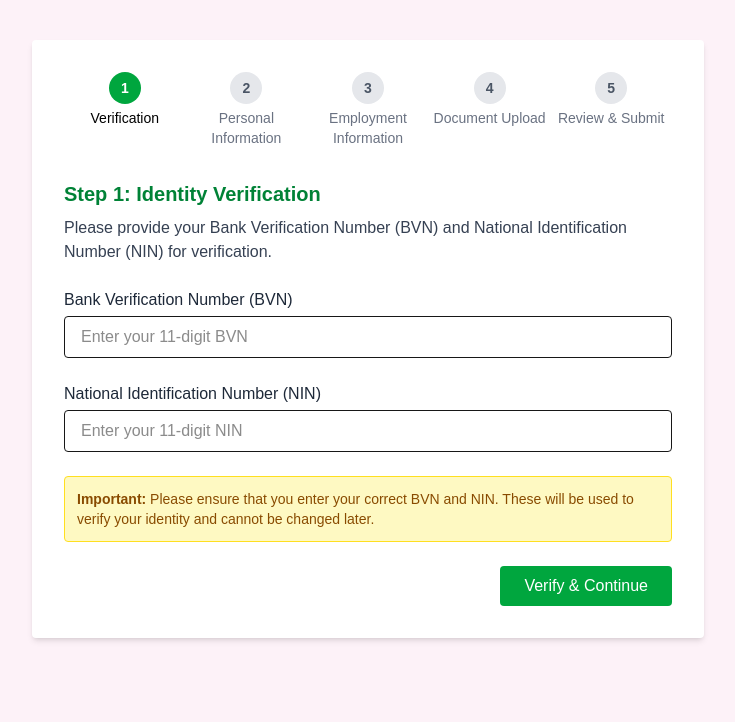
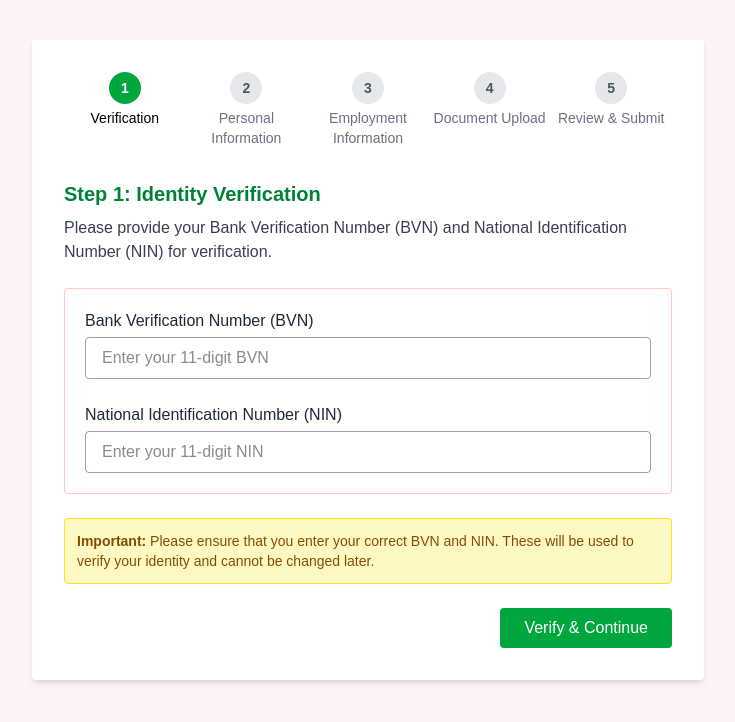
Before and after one commit to iefsafrica/ippis, a Next.js app: page / in a window 1280 px wide. Shown: the top 722 px of the page, without its empty margins (272-1007 px from the left). Built offline with nearby package versions, Linux system fonts and the light colour scheme.

Commit message:
adjust header

```diff
--- a/app/page.tsx
+++ b/app/page.tsx
@@ -1,104 +1,98 @@
-"use client";
+'use client';
 
-import { useState } from "react";
+import Head from 'next/head';
+import { useState } from 'react';
 
 export default function RegisterPage() {
-  const [bvn, setBvn] = useState("");
-  const [nin, setNin] = useState("");
+  const [bvn, setBvn] = useState('');
+  const [nin, setNin] = useState('');
 
   const handleVerify = () => {
-
     if (bvn.length !== 11 || nin.length !== 11) {
-      alert("Please enter valid 11-digit BVN and NIN.");
+      alert('Please enter valid 11-digit BVN and NIN.');
       return;
     }
 
-
-    console.log("BVN:", bvn, "NIN:", nin);
+    console.log('BVN:', bvn, 'NIN:', nin);
   };
 
   return (
+    <>
+      <Head>
+        <title>IPPSHR | Register</title>
+        <meta name="description" content="Identity Verification - IPPSHR Registration Page" />
+      </Head>
+
       <div className="min-h-screen bg-pink-50 flex justify-center items-start py-10 px-4">
         <div className="bg-white p-8 rounded shadow-md w-full max-w-2xl">
-        {/* Step Indicator */}
+          {/* Step Progress */}
           <div className="flex justify-between mb-8 text-center text-sm font-medium">
-          {[
-            "Verification",
-            "Personal Information",
-            "Employment Information",
-            "Document Upload",
-            "Review & Submit",
-          ].map((step, index) => (
+            {['Verification', 'Personal Information', 'Employment Information', 'Document Upload', 'Review & Submit'].map(
+              (step, index) => (
                 <div key={step} className="flex-1">
                   <div
                     className={`w-8 h-8 mx-auto mb-1 rounded-full flex items-center justify-center font-bold ${
-                  index === 0
-                    ? "bg-green-600 text-white"
-                    : "bg-gray-200 text-gray-600"
+                      index === 0 ? 'bg-green-600 text-white' : 'bg-gray-200 text-gray-600'
                     }`}
                   >
                     {index + 1}
                   </div>
-              <div className={index === 0 ? "text-black" : "text-gray-500"}>
-                {step}
+                  <div className={index === 0 ? 'text-black' : 'text-gray-500'}>{step}</div>
                 </div>
-            </div>
-          ))}
+              )
+            )}
           </div>
 
-        {/* Form */}
-        <h2 className="text-xl font-semibold text-green-700 mb-2">
-          Step 1: Identity Verification
-        </h2>
+          {/* Step Heading */}
+          <h2 className="text-xl font-semibold text-green-700 mb-2">Step 1: Identity Verification</h2>
           <p className="text-gray-700 mb-6">
-          Please provide your Bank Verification Number (BVN) and National
-          Identification Number (NIN) for verification.
+            Please provide your Bank Verification Number (BVN) and National Identification Number (NIN) for verification.
           </p>
 
-        <div className="space-y-6">
+          {/* Form Section */}
+          <div className="space-y-6 border border-red-200 p-5 rounded">
             <div>
-            <label className="block font-medium text-gray-800 mb-1">
-              Bank Verification Number (BVN)
-            </label>
+              <label className="block font-medium text-gray-800 mb-1">Bank Verification Number (BVN)</label>
               <input
                 type="text"
                 maxLength={11}
                 value={bvn}
                 onChange={(e) => setBvn(e.target.value)}
                 placeholder="Enter your 11-digit BVN"
-              className="w-full border rounded px-4 py-2 focus:outline-none focus:ring-2 focus:ring-green-600"
+                className="w-full border border-gray-400 rounded px-4 py-2 focus:outline-none focus:ring-2 focus:ring-green-600"
               />
             </div>
 
             <div>
-            <label className="block font-medium text-gray-800 mb-1">
-              National Identification Number (NIN)
-            </label>
+              <label className="block font-medium text-gray-800 mb-1">National Identification Number (NIN)</label>
               <input
                 type="text"
                 maxLength={11}
                 value={nin}
                 onChange={(e) => setNin(e.target.value)}
                 placeholder="Enter your 11-digit NIN"
-              className="w-full border rounded px-4 py-2 focus:outline-none focus:ring-2 focus:ring-green-600"
+                className="w-full border border-gray-400 rounded px-4 py-2 focus:outline-none focus:ring-2 focus:ring-green-600"
               />
             </div>
+          </div>
 
-          <div className="bg-yellow-100 text-yellow-800 text-sm p-3 rounded border border-yellow-300">
-            <strong>Important:</strong> Please ensure that you enter your
-            correct BVN and NIN. These will be used to verify your identity and
-            cannot be changed later.
+          {/* Warning Box */}
+          <div className="bg-yellow-100 text-yellow-800 text-sm p-3 rounded border border-yellow-300 mt-6">
+            <strong>Important:</strong> Please ensure that you enter your correct BVN and NIN. These will be used to verify
+            your identity and cannot be changed later.
           </div>
-          <div className="flex justify-end">
+
+          {/* Action Button */}
+          <div className="mt-6">
             <button
               onClick={handleVerify}
-              className="bg-green-600 hover:bg-green-700 text-white px-6 py-2 rounded font-medium"
+              className="bg-green-600 hover:bg-green-700 text-white px-6 py-2 rounded font-medium float-right"
             >
               Verify & Continue
             </button>
           </div>
         </div>
       </div>
-    </div>
+    </>
   );
 }
```
Lines whose indentation alone changed are shown as unchanged.
